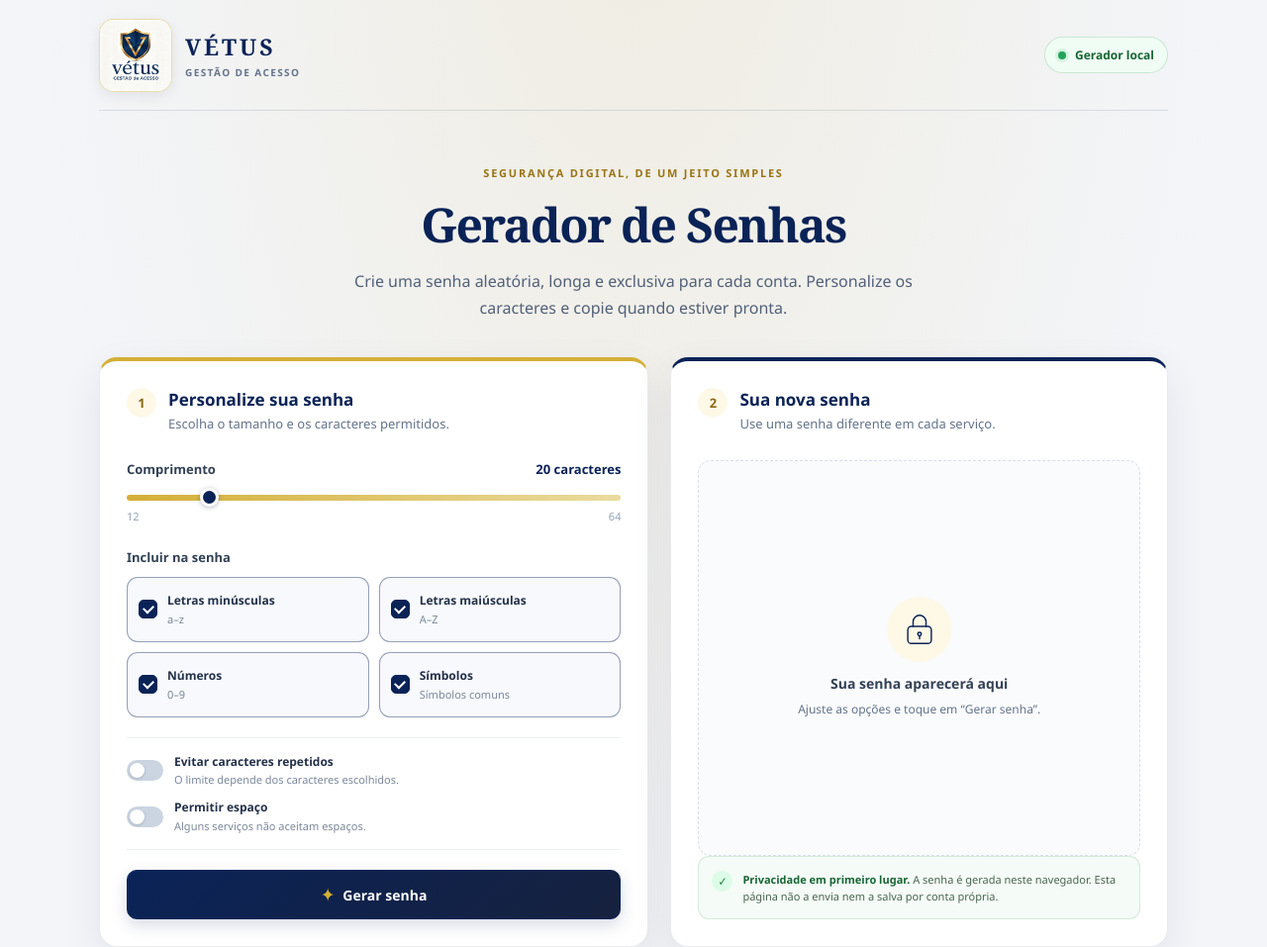
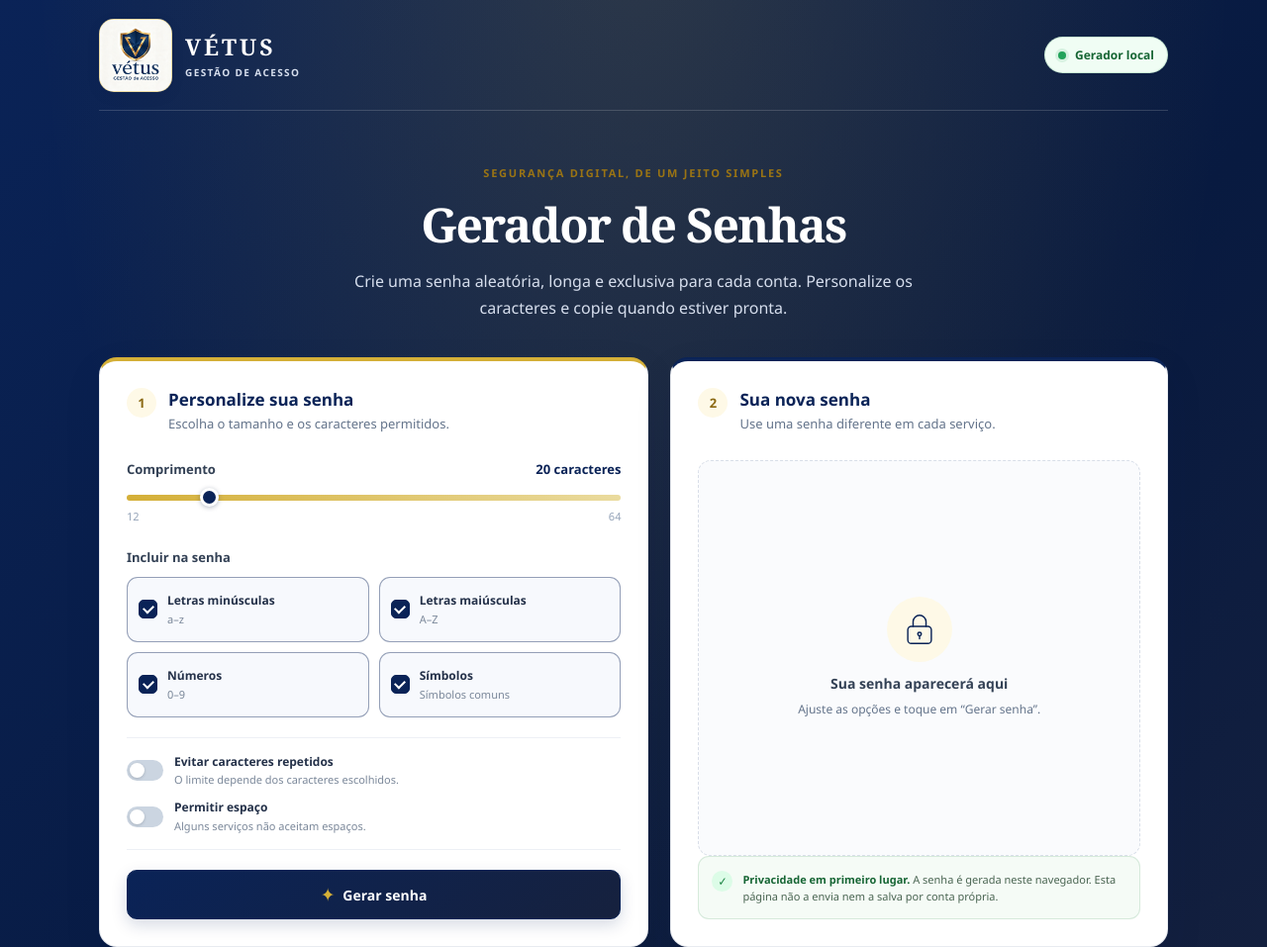
Before and after one commit to vetusgestaodeacesso/Gerador-de-senhas-Vetus, a plain HTML site: page index.html in a window 1280 px wide. Shown: the top 957 px of the page at 99% size. Drawn offline with Linux system fonts and the light colour scheme.

Commit message:
atualização tema azul

```diff
--- a/style.css
+++ b/style.css
@@ -10,7 +10,7 @@
   --muted: #64748b;
   --border: #e2e8f0;
   --surface: #ffffff;
-  --background: #f3f5f9;
+  --background: #0a2357;
   --green: #15803d;
   --orange: #b45309;
   --red: #b91c1c;
@@ -29,8 +29,8 @@ body {
   margin: 0;
   color: var(--ink);
   background:
-    radial-gradient(ellipse at 50% -12%, rgba(212, 175, 55, 0.12), transparent 38rem),
-    var(--background);
+    radial-gradient(ellipse at 50% -12%, rgba(212, 175, 55, 0.18), transparent 38rem),
+    linear-gradient(135deg, var(--vetus-navy) 0%, var(--navy-deep) 58%, var(--navy-soft) 100%);
 }
 
 button,
@@ -53,7 +53,7 @@ button {
   align-items: center;
   justify-content: space-between;
   gap: 20px;
-  border-bottom: 1px solid rgba(10, 35, 87, 0.12);
+  border-bottom: 1px solid rgba(255, 255, 255, 0.16);
 }
 
 .brand {
@@ -90,7 +90,7 @@ button {
 }
 
 .brand-name {
-  color: var(--vetus-navy);
+  color: #fff;
   font-family: Georgia, "Times New Roman", serif;
   font-size: 23px;
   font-weight: 700;
@@ -98,7 +98,7 @@ button {
 }
 
 .brand-caption {
-  color: var(--muted);
+  color: #d6deed;
   font-size: 10px;
   font-weight: 700;
   letter-spacing: 0.14em;
@@ -148,7 +148,7 @@ p {
 
 .intro h1 {
   margin-bottom: 12px;
-  color: var(--vetus-navy);
+  color: #fff;
   font-family: Georgia, "Times New Roman", serif;
   font-size: clamp(34px, 5vw, 48px);
   letter-spacing: -0.035em;
@@ -157,7 +157,7 @@ p {
 .intro-copy {
   max-width: 590px;
   margin: 0 auto;
-  color: #526078;
+  color: #d6deed;
   font-size: 16px;
   line-height: 1.7;
 }
@@ -765,7 +765,7 @@ input[type="range"]:focus-visible {
   justify-content: space-between;
   gap: 15px;
   margin: 28px 0 18px;
-  color: #7b8799;
+  color: #c2ccdd;
   font-size: 11px;
 }
 
```
